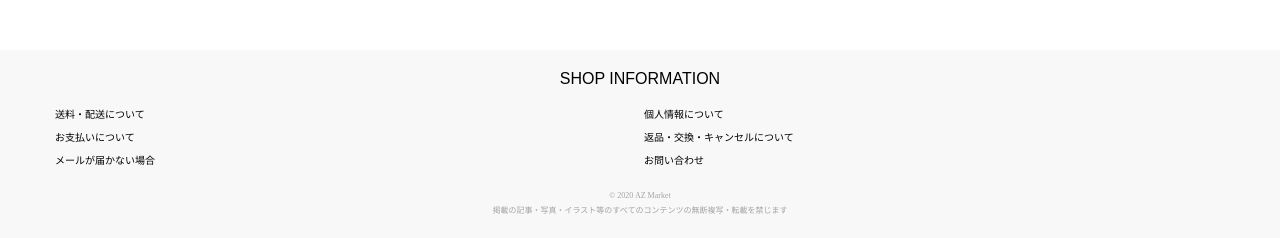
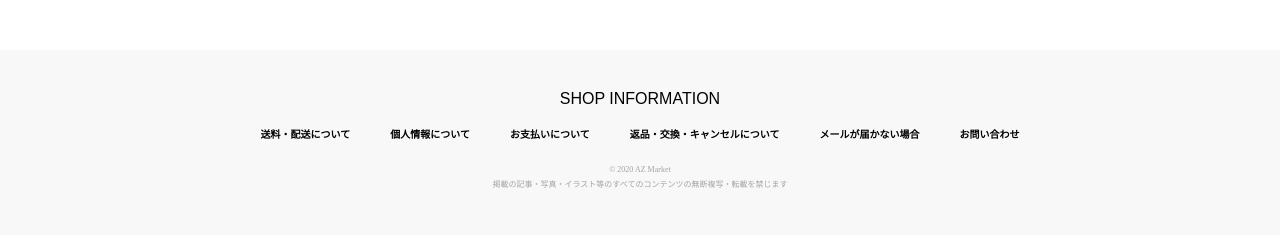
Before and after one commit to go-hd/az-market, a Nuxt app in the folder site/: page / in a window 1280 px wide. Shown: the part 2866-3104 px from the top of the page. Built offline with nearby package versions, Linux system fonts and the light colour scheme; a web font is replaced by a local one.

Commit message:
az-footerをPC表示に対応 ・ナビゲーション要素をcursor: pointerに変更

```diff
--- a/site/components/atoms/az-button.vue
+++ b/site/components/atoms/az-button.vue
@@ -45,9 +45,16 @@ export default {
   border-radius: 0;
   border: 1px solid #707070;
   font-size: 1.3rem;
+  cursor: pointer;
+  transition: all 0.3s ease-in-out;
 
   &:focus {
     outline: none;
+  }
+
+  &:hover {
+    background-color: #707070;
+    color: #ffffff;
   }
 
   &.small {
--- a/site/components/morques/az-image-list.vue
+++ b/site/components/morques/az-image-list.vue
@@ -6,6 +6,7 @@
           <li
               v-if="!link"
               :key="item.id"
+              class="az-image-list__item"
           >
             <img :src="item.img" :style="{ height: _imageHeight }" :alt="item.text">
             <az-text v-if="item.hasOwnProperty('text')">
@@ -17,6 +18,7 @@
               tag="li"
               :to="item.to"
               :key="item.id"
+              class="az-image-list__item az-image-list__item--link"
           >
             <img :src="item.img" :alt="item.text">
             <az-text v-if="item.hasOwnProperty('text')">
@@ -147,7 +149,7 @@ export default {
   display: grid;
   grid-gap: 1rem;
 
-  > li > img {
+  &__item > img {
     width: 100%;
     height: 11rem;
     object-fit: cover;
@@ -155,8 +157,14 @@ export default {
 
   @media (min-width: 1200px) {
     grid-gap: 3rem;
-    > li > img {
-      height: 20rem;
+    &__item {
+      > img {
+        height: 20rem;
+      }
+
+      &--link {
+        cursor: pointer;
+      }
     }
   }
 }
--- a/site/components/organisms/az-footer.vue
+++ b/site/components/organisms/az-footer.vue
@@ -58,5 +58,20 @@ export default {
     grid-template-columns: repeat(2, 1fr);
     grid-gap: 0.8rem;
   }
+
+  @media (min-width: 1200px) {
+    padding: 4rem 0;
+
+    &__nav > ul {
+      display: flex;
+      grid-gap: 4em;
+      justify-content: center;
+      font-weight: bold;
+
+      > li {
+        cursor: pointer;
+      }
+    }
+  }
 }
 </style>
--- a/site/components/organisms/az-ranking.vue
+++ b/site/components/organisms/az-ranking.vue
@@ -103,6 +103,7 @@ export default {
 
     &__list-item {
       padding: 1rem 0 0 1rem;
+      cursor: pointer;
 
       > img {
         width: 15rem;
```
